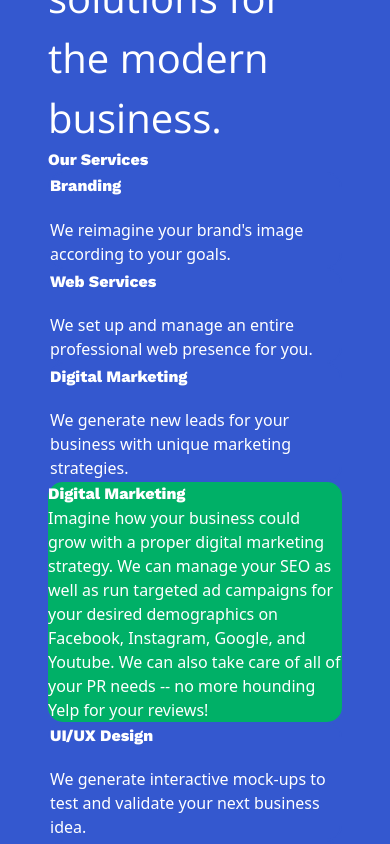
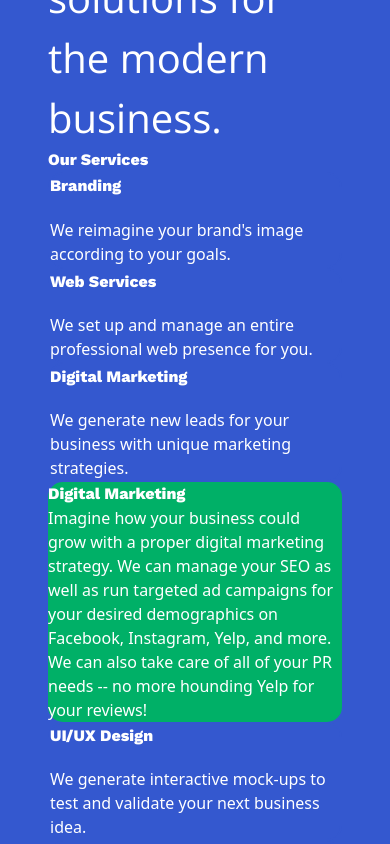
Before and after one commit to monghaii/twinleafStudios, a React (Create React App) app: page / in a window 390 px wide. Both pictures are taken after a click on the element 195 px from the left and 1068 px from the top of the page. Shown: the part 646-1490 px from the top of the page. Built offline with nearby package versions, Linux system fonts and the light colour scheme.

Commit message:
mobile fix + ad change

```diff
--- a/src/App.js
+++ b/src/App.js
@@ -155,14 +155,14 @@ const App = () => {
           </div>
         </div>
         <h1 className="mt-40 mb-10 text-xl">Who's behind this?</h1>
-        <div className="grid mt-15 grid-cols-1 md:grid-cols-2">
+        <div className="grid mt-15 grid-cols-1 md:grid-cols-2 text-center">
           <div className="text-center md:text-right">
             <img
               src={matt}
               className="rounded-full matt inline-block md:mr-10 mt-5 mb-5 md:mb-0"
             />
           </div>
-          <div className="text-left description max-w-xs text-center md:text-left md:ml-10">
+          <div className="md:text-left inline-block description md:max-w-xs text-center md:text-left md:ml-10">
             <p>
               Thanks for stopping by! I'm Matt, a software engineer at PayPal
               and current masters candidate at the University of Southern
--- a/src/components/InfoPane/index.js
+++ b/src/components/InfoPane/index.js
@@ -32,9 +32,9 @@ export default function InfoPane({ service = "Web Services" }) {
         <div>
           Imagine how your business could grow with a proper digital marketing
           strategy. We can manage your SEO as well as run targeted ad campaigns
-          for your desired demographics on Facebook, Instagram, Google, and
-          Youtube. We can also take care of all of your PR needs -- no more
-          hounding Yelp for your reviews!
+          for your desired demographics on Facebook, Instagram, Yelp, and more.
+          We can also take care of all of your PR needs -- no more hounding Yelp
+          for your reviews!
         </div>
       )}
       {service === "UI/UX Design" && (
```
